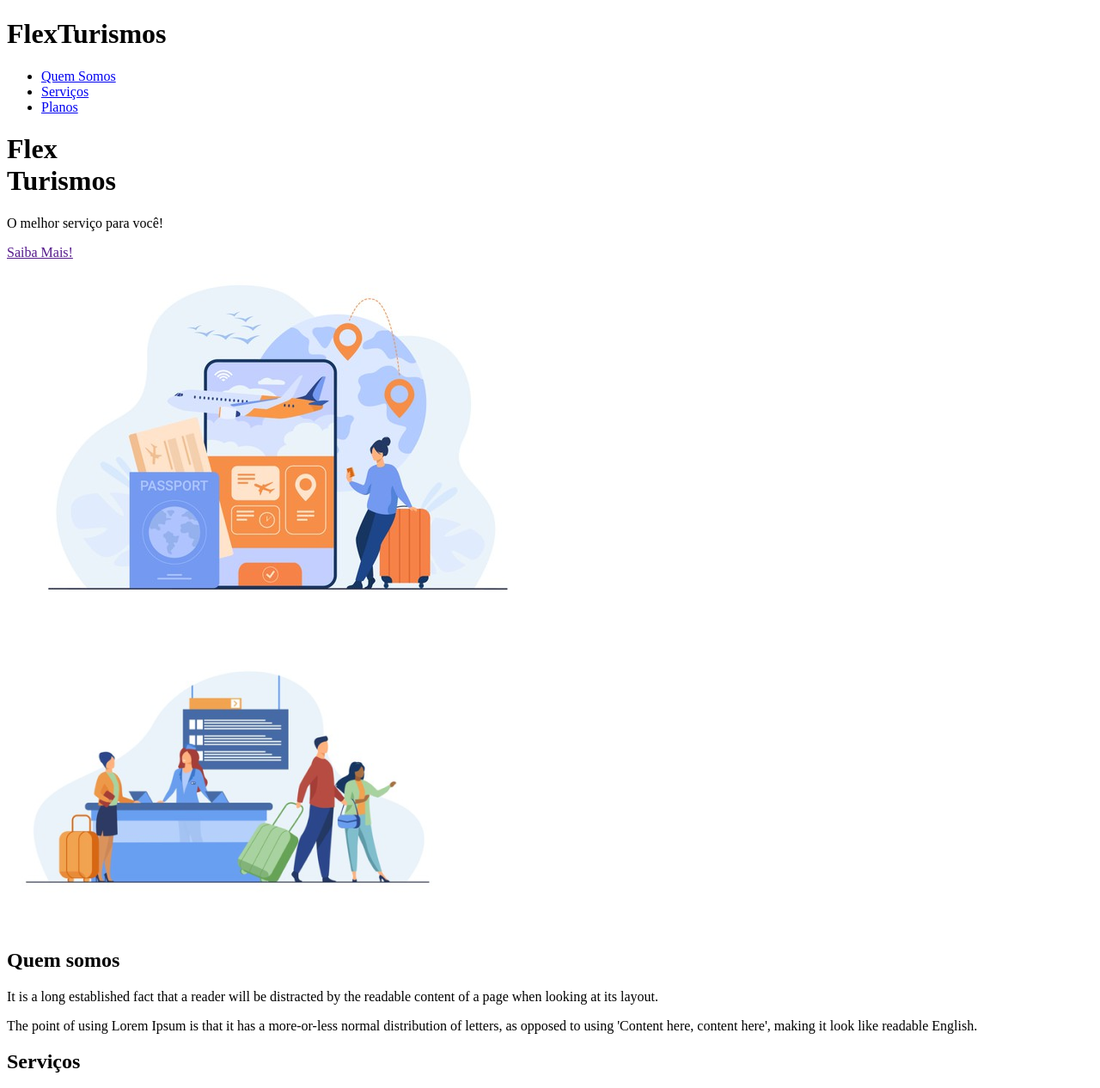
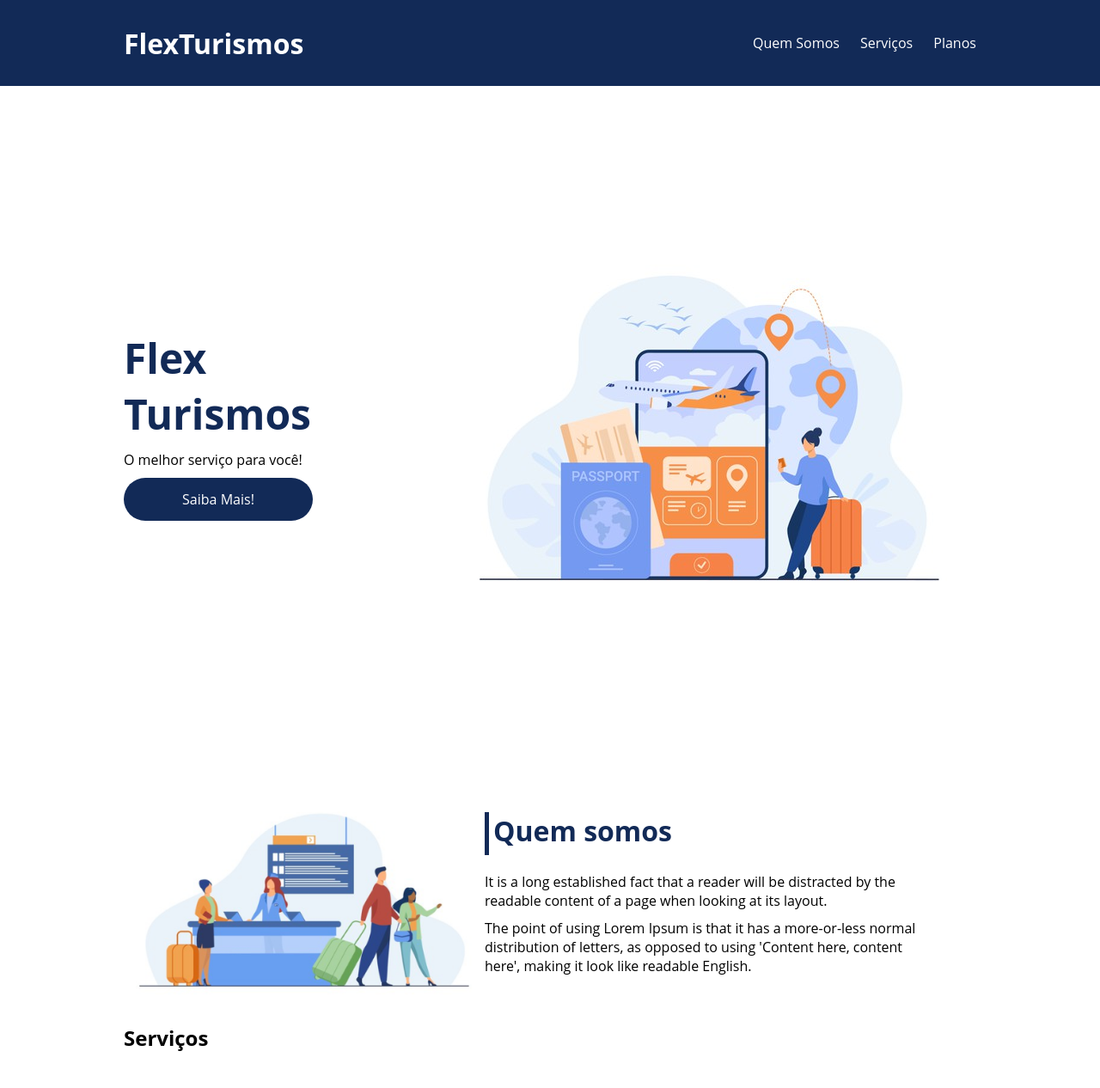
Before and after one commit to ljarillo/flex-project, a plain HTML site: page index.html in a window 1280 px wide. Shown: the top 1266 px of the page at 86% size. Drawn offline with Linux system fonts and the light colour scheme.

Commit message:
Finalizado Menu e primeira dobra de Turismo

```diff
--- a/index.html
+++ b/index.html
@@ -1,23 +1,29 @@
 <!DOCTYPE html>
 <html lang="pt-br">
+
 <head>
     <meta charset="UTF-8">
     <meta name="viewport" content="width=device-width, initial-scale=1.0">
     <title>Flex Turismos</title>
     <link rel="stylesheet" href="./style.css">
 </head>
+
 <body>
     <header>
+        <div class="flex-container menu">
+            <div>
                 <h1>FlexTurismos</h1>
-        <ul>
+            </div>
+            <ul class="list-itens">
                 <li><a href="#quem-somos">Quem Somos</a></li>
                 <li><a href="#servicos">Serviços</a></li>
                 <li><a href="#planos">Planos</a></li>
             </ul>
+        </div>
     </header>
 
-    <div>
-        <div>
+    <div class="flex-container apresentacao">
+        <div class="texto-apresentacao">
             <h1>Flex <br>Turismos</h1>
             <p>O melhor serviço para você!</p>
             <a href="">Saiba Mais!</a>
@@ -28,19 +34,20 @@
         </div>
     </div>
 
+    <div class="flex-container" id="quem-somos">
         <div>
+            <h2>Quem somos</h2>
+            <p>It is a long established fact that a reader will be distracted by the readable content of a page when
+                looking at its layout. </p>
+            <p>The point of using Lorem Ipsum is that it has a more-or-less normal distribution of letters, as opposed
+                to using 'Content here, content here', making it look like readable English.</p>
+        </div>
         <div>
             <img src="./images/1-quem-somos.png" alt="balcão de atendimento">
         </div>
-
-        <div>
-            <h2>Quem somos</h2>
-            <p>It is a long established fact that a reader will be distracted by the readable content of a page when looking at its layout. </p>
-            <p>The point of using Lorem Ipsum is that it has a more-or-less normal distribution of letters, as opposed to using 'Content here, content here', making it look like readable English.</p>
-        </div>
     </div>
 
-    <div>
+    <div class="flex-container">
         <div>
             <h2>Serviços</h2>
         </div>
@@ -67,7 +74,7 @@
         </div>
     </div>
 
-    <div>
+    <div class="flex-container">
 
         <div>
             <h3>Plano 2</h3>
@@ -110,4 +117,5 @@
         <p>Desenvolvido por: Seu nome aqui dev</p>
     </footer>
 </body>
+
 </html>
--- a/style.css
+++ b/style.css
@@ -0,0 +1,112 @@
+*{
+    margin: 0;
+    padding: 0;
+    font-family: 'Open Sans', sans-serif;
+}
+
+ul{
+    list-style: none;
+    margin: 0;
+    padding: 0;
+}
+
+ul li a{
+    text-decoration: none;
+}
+
+div img {
+    display: block;
+    width: 100%;
+}
+
+.flex-container{
+    display: flex;
+    max-width: 992px;
+    margin: auto;
+    width: 100%;
+}
+
+header {
+    background-color: #122A57;
+    height: 100px;
+    display: flex;
+    align-items: center;
+    color: #fff;
+}
+
+header .list-itens {
+    display: flex;
+    max-width: 260px;
+    width: 100%;
+    justify-content: space-between;
+    align-items: center;
+}
+
+.list-itens li a{
+    color: #fff;
+}
+header .menu {
+    justify-content: space-between;
+}
+
+.apresentacao {
+    height: 100vh;
+    align-items: center;
+    justify-content: space-between;
+}
+
+.apresentacao .texto-apresentacao {
+    min-height: 200px;
+}
+
+.texto-apresentacao h1 {
+    color: #122A57;
+    font-size: 48px;
+    margin-bottom: 10px;
+
+}
+
+.texto-apresentacao a {
+    background-color: #122A57;
+    color: #fff;
+    text-align: center;
+    border-radius: 30px;
+    width: 220px;
+    display: block;
+    text-decoration: none;
+    height: 50px;
+    line-height: 50px;
+    margin-top: 10px;
+    margin-bottom: 10px;
+}
+
+#quem-somos {
+    flex-direction: row-reverse;
+    align-items: center;
+    justify-content: space-between;
+}
+
+#quem-somos h2 {
+    font-size: 32px;
+    color: #122A57;
+    display: flex;
+    margin-bottom: 20px;
+}
+
+#quem-somos h2::before {
+    content: "";
+    height: 50px;
+    width: 5px;
+    margin-right: 5px;
+    background-color: #122A57;
+    position: relative;
+}
+
+#quem-somos p {
+    margin-bottom: 10px;
+    width: 90%;
+}
+
+#quem-somos img {
+    min-width: 420px;
+}
```
Lines whose indentation alone changed are shown as unchanged.
